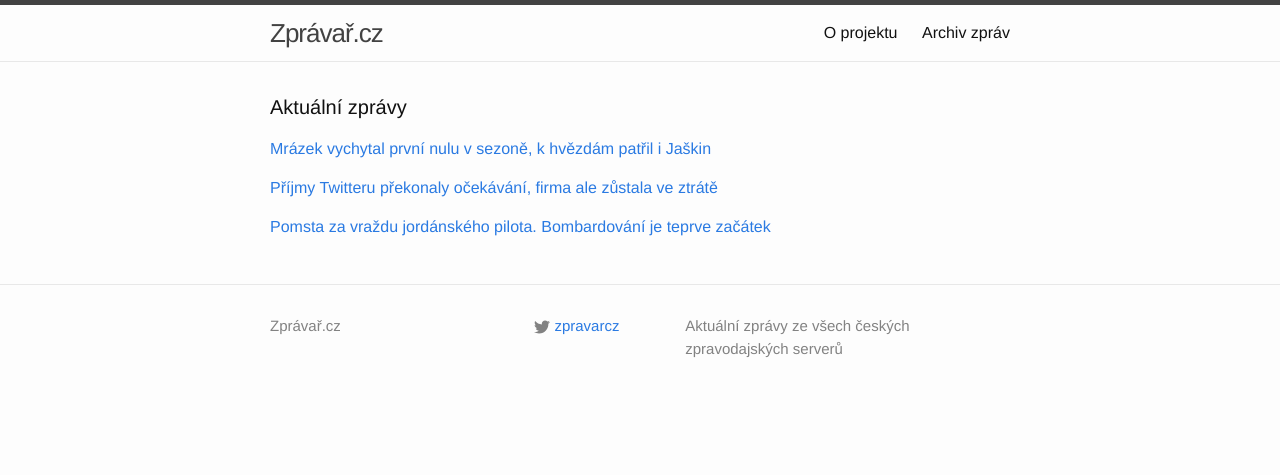
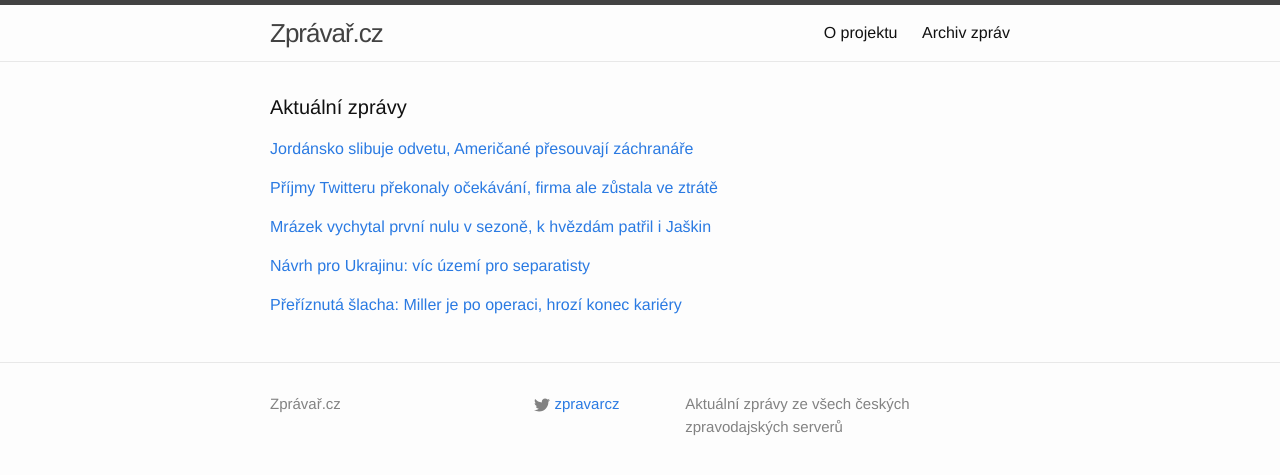
Before and after one commit to adliska/zpravar, a Jekyll site: the page built from index.html, in a window 1280 px wide. Shown: the top 475 px of the page. Built offline with Jekyll 4.4.1, drawn with Linux system fonts in a browser that asks for light colours; some of the changed lines change nothing that is shown.

Commit message:
zpravar news update

```diff
--- a/index.html
+++ b/index.html
@@ -5,14 +5,17 @@ layout: default
 <div class="home">
     <h1 class="page-heading">Aktuální zprávy</h1>
 
-<p><a href="javascript:;" onclick="toggle_visibility('zpravy0')">Mrázek vychytal první nulu v sezoně, k hvězdám patřil i Jaškin</a></p>
+<p><a href="javascript:;" onclick="toggle_visibility('zpravy0')">Jordánsko slibuje odvetu, Američané přesouvají záchranáře</a></p>
 <div id="zpravy0" style="display:none">
 <ul>
-<li><a href=http://www.denik.cz/hokej/mrazek-vychytal-prvni-nulu-v-sezone-k-hvezdam-patril-i-jaskin-20150206.html>Mrázek vychytal první nulu v sezoně, k hvězdám patřil i Jaškin - www.denik.cz</a></li>
-<li><a href=http://www.tyden.cz/rubriky/sport/hokej/nhl/mrazek-vychytal-prvni-nulu-v-sezone-zaril-i-jaskin_332550.html>Mrázek vychytal první nulu v sezoně, zářil i Jaškin - www.tyden.cz</a></li>
-<li><a href=http://www.sportovninoviny.cz/zpravy/mrazek-vychytal-prvni-nulu-v-sezone-k-hvezdam-patril-i-jaskin/1178059>Mrázek vychytal první nulu v sezoně, k hvězdám patřil i Jaškin - www.sportovninoviny.cz</a></li>
-<li><a href=http://sport.aktualne.cz/mrazek-vychytal-nulu-jaskin-golem-rozhodl-zapas/r~b31542daadc211e4a7d8002590604f2e/>Mrázek vychytal první nulu v sezoně, Jaškin rozhodl zápas - sport.aktualne.cz</a></li>
-<li><a href=http://hokej.idnes.cz/hokej-nhl-zpravodajstvi-081-/nhl.aspx?c=A150206_064058_nhl_rou>Brankář Mrázek vychytal první nulu v sezoně, v NHL zazářil i Jaškin - hokej.idnes.cz</a></li>
+<li><a href=http://zpravy.e15.cz/zahranicni/udalosti/jordansko-slibuje-odvetu-americane-presouvaji-zachranare-1160251>Jordánsko slibuje odvetu, Američané přesouvají záchranáře - zpravy.e15.cz</a></li>
+<li><a href=http://www.tyden.cz/rubriky/zahranici/asie-a-oceanie/to-je-jen-zacatek-jordansko-utoci-na-islamsky-stat_332545.html>\"To je jen začátek!\" Jordánsko útočí na Islámský stát - www.tyden.cz</a></li>
+<li><a href=http://www.novinky.cz/zahranicni/blizky-a-stredni-vychod/360904-jordansko-podniklo-nalety-proti-islamskemu-statu-v-syrii.html>Jordánsko podniklo nálety proti Islámskému státu v Sýrii - www.novinky.cz</a></li>
+<li><a href=http://www.tyden.cz/rubriky/zahranici/asie-a-oceanie/to-je-jen-zacatek-jordansko-utoci-na-islamsky-stat-manevry-usa_332545.html>\"To je jen začátek!\" Jordánsko útočí na Islámský stát - www.tyden.cz</a></li>
+<li><a href=http://www.lidovky.cz/pomsta-za-vrazdu-jordanskeho-pilota-bombardovani-je-teprve-zacatek-1ps-/zpravy-svet.aspx?c=A150206_073212_ln_zahranici_rof>Pomsta za vraždu jordánského pilota. Bombardování je teprve začátek  - www.lidovky.cz</a></li>
+<li><a href=http://zpravy.idnes.cz/nalety-jordanska-na-islamsky-stat-drn-/zahranicni.aspx?c=A150206_065456_zahranicni_jj>Jordánsko se mstí za upálení pilota, začalo s nálety na Islámský stát - zpravy.idnes.cz</a></li>
+<li><a href=http://www.ceskenoviny.cz/zpravy/zpravy/jordansko-slibuje-odvetu-americane-presouvaji-zachranare/1178040>Jordánsko slibuje odvetu, Američané přesouvají záchranáře - www.ceskenoviny.cz</a></li>
+<li><a href=http://www.rozhlas.cz/_zprava/jordanska-letadla-podnikla-nalety-na-vycvikove-tabory-islamskeho-statu-v-syrii--1452385>Jordánská letadla podnikla nálety na výcvikové tábory Islámského státu v Sýrii - www.rozhlas.cz</a></li>
 </ul>
 </div><p><a href="javascript:;" onclick="toggle_visibility('zpravy1')">Příjmy Twitteru překonaly očekávání, firma ale zůstala ve ztrátě</a></p>
 <div id="zpravy1" style="display:none">
@@ -23,12 +26,27 @@ layout: default
 <li><a href=http://www.financninoviny.cz/zpravodajstvi/zpravy/prijmy-twitteru-prekonaly-ocekavani-firma-ale-zustala-ve-ztrate/1178037>Příjmy Twitteru překonaly očekávání, firma ale zůstala ve ztrátě - www.financninoviny.cz</a></li>
 <li><a href=http://zpravy.aktualne.cz/ekonomika/prijmy-twitteru-prekonaly-ocekavani-ale-zustal-ve-ztrate/r~49058f96ad8911e49fc3002590604f2e/>Příjmy Twitteru překonaly očekávání, ale zůstal ve ztrátě - zpravy.aktualne.cz</a></li>
 </ul>
-</div><p><a href="javascript:;" onclick="toggle_visibility('zpravy2')">Pomsta za vraždu jordánského pilota. Bombardování je teprve začátek </a></p>
+</div><p><a href="javascript:;" onclick="toggle_visibility('zpravy2')">Mrázek vychytal první nulu v sezoně, k hvězdám patřil i Jaškin</a></p>
 <div id="zpravy2" style="display:none">
 <ul>
-<li><a href=http://www.lidovky.cz/pomsta-za-vrazdu-jordanskeho-pilota-bombardovani-je-teprve-zacatek-1ps-/zpravy-svet.aspx?c=A150206_073212_ln_zahranici_rof>Pomsta za vraždu jordánského pilota. Bombardování je teprve začátek  - www.lidovky.cz</a></li>
-<li><a href=http://zpravy.idnes.cz/nalety-jordanska-na-islamsky-stat-drn-/zahranicni.aspx?c=A150206_065456_zahranicni_jj>Jordánsko se mstí za upálení pilota, začalo s nálety na Islámský stát - zpravy.idnes.cz</a></li>
-<li><a href=http://www.ceskenoviny.cz/zpravy/zpravy/jordansko-slibuje-odvetu-americane-presouvaji-zachranare/1178040>Jordánsko slibuje odvetu, Američané přesouvají záchranáře - www.ceskenoviny.cz</a></li>
-<li><a href=http://www.rozhlas.cz/_zprava/jordanska-letadla-podnikla-nalety-na-vycvikove-tabory-islamskeho-statu-v-syrii--1452385>Jordánská letadla podnikla nálety na výcvikové tábory Islámského státu v Sýrii - www.rozhlas.cz</a></li>
+<li><a href=http://www.denik.cz/hokej/mrazek-vychytal-prvni-nulu-v-sezone-k-hvezdam-patril-i-jaskin-20150206.html>Mrázek vychytal první nulu v sezoně, k hvězdám patřil i Jaškin - www.denik.cz</a></li>
+<li><a href=http://www.tyden.cz/rubriky/sport/hokej/nhl/mrazek-vychytal-prvni-nulu-v-sezone-zaril-i-jaskin_332550.html>Mrázek vychytal první nulu v sezoně, zářil i Jaškin - www.tyden.cz</a></li>
+<li><a href=http://www.sportovninoviny.cz/zpravy/mrazek-vychytal-prvni-nulu-v-sezone-k-hvezdam-patril-i-jaskin/1178059>Mrázek vychytal první nulu v sezoně, k hvězdám patřil i Jaškin - www.sportovninoviny.cz</a></li>
+<li><a href=http://sport.aktualne.cz/mrazek-vychytal-nulu-jaskin-golem-rozhodl-zapas/r~b31542daadc211e4a7d8002590604f2e/>Mrázek vychytal první nulu v sezoně, Jaškin rozhodl zápas - sport.aktualne.cz</a></li>
+<li><a href=http://hokej.idnes.cz/hokej-nhl-zpravodajstvi-081-/nhl.aspx?c=A150206_064058_nhl_rou>Brankář Mrázek vychytal první nulu v sezoně, v NHL zazářil i Jaškin - hokej.idnes.cz</a></li>
+</ul>
+</div><p><a href="javascript:;" onclick="toggle_visibility('zpravy3')">Návrh pro Ukrajinu: víc území pro separatisty</a></p>
+<div id="zpravy3" style="display:none">
+<ul>
+<li><a href=http://www.tyden.cz/rubriky/zahranici/rusko-a-okoli/navrh-pro-ukrajinu-vic-uzemi-pro-separatisty_332543.html>Návrh pro Ukrajinu: víc území pro separatisty - www.tyden.cz</a></li>
+<li><a href=http://zpravy.aktualne.cz/zahranici/zive-patek-6-unora-ukrajina-rusko-separatiste/r~dfcf7da6ac8511e4ba57002590604f2e/>Živě: Plán pro Ukrajinu? Větší území separatistům, píše tisk - zpravy.aktualne.cz</a></li>
+<li><a href=http://www.tyden.cz/rubriky/zahranici/rusko-a-okoli/navrh-merkelove-a-hollanda-autonomie-pro-separatisty_332543.html>Návrh Merkelové a Hollanda: autonomie pro separatisty - www.tyden.cz</a></li>
+</ul>
+</div><p><a href="javascript:;" onclick="toggle_visibility('zpravy4')">Přeříznutá šlacha: Miller je po operaci, hrozí konec kariéry</a></p>
+<div id="zpravy4" style="display:none">
+<ul>
+<li><a href=http://www.tyden.cz/rubriky/sport/zimni-sporty/sjezdove-lyzovani/preriznuta-slacha-miller-je-po-operaci-hrozi-konec-kariery_332552.html>Přeříznutá šlacha: Miller je po operaci, hrozí konec kariéry - www.tyden.cz</a></li>
+<li><a href=http://sport.idnes.cz/ms-v-lyzovani-miller-0ri-/lyzovani.aspx?c=A150206_075941_lyzovani_rou>Pro Millera MS skončilo,  po pádu v super-G musel na operaci - sport.idnes.cz</a></li>
+<li><a href=http://www.sportovninoviny.cz/zpravy/miller-musel-po-padu-v-super-g-na-operaci-a-ms-pro-nej-skoncilo/1178081>Miller musel po pádu v super-G na operaci a MS pro něj skončilo - www.sportovninoviny.cz</a></li>
 </ul>
 </div></div>
```
